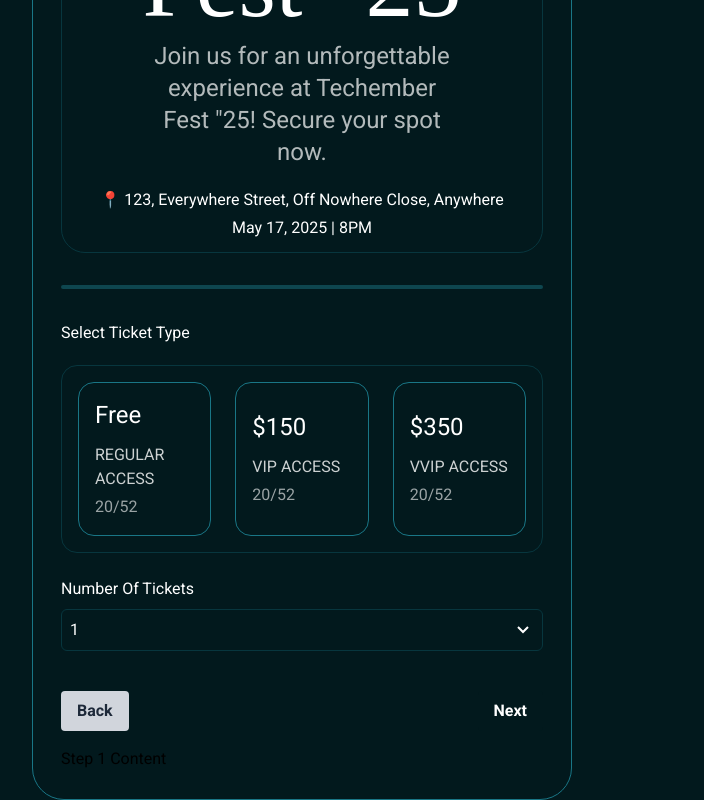
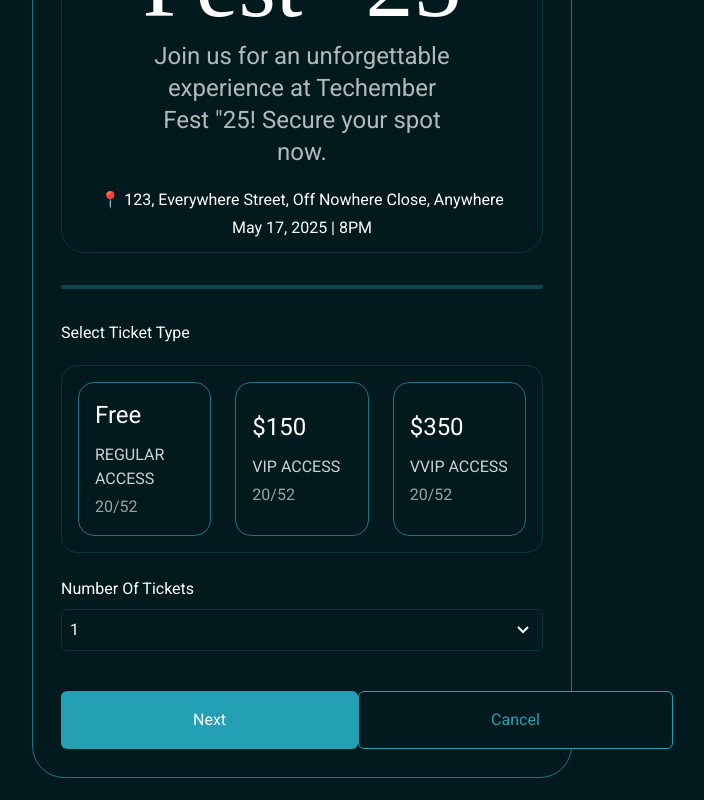
Before and after one commit to Jaymi-01/ticket-generator-app, a React (Vite) app: page / in a window 1280 px wide. Shown: the part 432-1232 px from the top of the page, without its empty margins (338-1042 px from the left). After the commit the page ends 1210 px from the top, so only its background shows below. Built offline with nearby package versions, Linux system fonts and the light colour scheme; a web font is replaced by a local one.

Commit message:
done with step 1. will go back to the drop down issue later

```diff
--- a/src/components/TicketCard.jsx
+++ b/src/components/TicketCard.jsx
@@ -1,5 +1,5 @@
 import React, { useState, useEffect } from "react";
-import dropdown from '../assets/chevron-down.svg'
+import dropdown from "../assets/chevron-down.svg";
 
 const TicketCard = ({ totalSteps = 3 }) => {
   const [currentStep, setCurrentStep] = useState(1);
@@ -8,9 +8,24 @@ const TicketCard = ({ totalSteps = 3 }) => {
   const [numberOfTickets, setNumberOfTickets] = useState(1);
 
   const ticketTypes = [
-    { id: "free", name: "Free", description: "REGULAR ACCESS", availability: "20/52" },
-    { id: "vip", name: "$150", description: "VIP ACCESS", availability: "20/52" },
-    { id: "vvip", name: "$350", description: "VVIP ACCESS", availability: "20/52" },
+    {
+      id: "free",
+      name: "Free",
+      description: "REGULAR ACCESS",
+      availability: "20/52",
+    },
+    {
+      id: "vip",
+      name: "$150",
+      description: "VIP ACCESS",
+      availability: "20/52",
+    },
+    {
+      id: "vvip",
+      name: "$350",
+      description: "VVIP ACCESS",
+      availability: "20/52",
+    },
   ];
 
   useEffect(() => {
@@ -45,17 +60,19 @@ const TicketCard = ({ totalSteps = 3 }) => {
   const getPaddingClass = () => {
     switch (numberOfTickets) {
       case 1:
-        return 'p-1';
+        return "p-1";
       case 2:
-        return 'p-2';
+        return "p-2";
       case 3:
-        return 'p-3';
+        return "p-3";
       default:
-        return 'p-1'; // Default padding
+        return "p-1"; // Default padding
     }
   };
 
   return (
+    <>
+      {currentStep === 1 && (
         <div className="mx-5 mt-10 md:mx-92.5 border border-border p-7 rounded-4xl">
           <div className="md:flex md:items-center md:justify-between">
             <div className="font-header text-white text-xl mb-2">
@@ -79,8 +96,8 @@ const TicketCard = ({ totalSteps = 3 }) => {
               Techember Fest "25
             </h1>
             <p className="text-white opacity-70 text-md md:text-2xl md:px-19 mt-2">
-          Join us for an unforgettable experience at Techember Fest "25! Secure
-          your spot now.
+              Join us for an unforgettable experience at Techember Fest "25!
+              Secure your spot now.
             </p>
             <div className="mt-5 text-white">
               <div>📍 123, Everywhere Street, Off Nowhere Close, Anywhere</div>
@@ -112,40 +129,132 @@ const TicketCard = ({ totalSteps = 3 }) => {
               <select
                 value={numberOfTickets}
                 onChange={handleNumberOfTicketsChange}
-            className="appearance-none bg-primary border border-border2 text-white rounded-md p-2 w-full focus:outline-none pr-8"
+                className="appearance-none bg-primary border border-border2 text-white rounded-md p-2 w-full focus:outline-none"
               >
                 <option value={1}>1</option>
                 <option value={2}>2</option>
                 <option value={3}>3</option>
               </select>
-          <div className={`pointer-events-none absolute inset-y-0 right-0 flex items-center px-2 text-white ${getPaddingClass()}`}>
-            <img src={dropdown} alt=""  />
+              <div
+                className={`pointer-events-none absolute inset-y-0 right-0 flex items-center px-2 text-white ${getPaddingClass()}`}
+              >
+                <img src={dropdown} alt="" />
               </div>
             </div>
           </div>
 
-      <div className="flex justify-between mt-10">
+          <div className="flex flex-col md:flex-row md:justify-between mt-10">
+            <button
+              onClick={handleNext}
+              disabled={currentStep === totalSteps || !selectedTicket}
+              className="bg-progress text-white py-2 px-4 md:py-4 md:px-33 rounded-md focus:outline-none focus:shadow-outline mt-4 md:mt-0"
+            >
+              Next
+            </button>
             <button
               onClick={handleBack}
               disabled={currentStep === 1}
-          className="bg-gray-300 hover:bg-gray-400 text-gray-800 font-bold py-2 px-4 rounded focus:outline-none focus:shadow-outline"
+              className="bg-primary border border-progress text-progress py-2 px-4 md:py-4 md:px-33 rounded-md focus:outline-none focus:shadow-outline mt-4 md:mt-0"
+            >
+              Cancel
+            </button>
+          </div>
+        </div>
+      )}
+      {/* {currentStep === 2 &&(
+        <div className="mx-5 mt-10 md:mx-92.5 border border-border p-7 rounded-4xl">
+          <div className="md:flex md:items-center md:justify-between">
+            <div className="font-header text-white text-xl mb-2">
+              <h1>Ticket Selection</h1>
+            </div>
+            <div className="mb-4 flex items-center">
+              <p className="text-white">
+                Step {currentStep}/{totalSteps}
+              </p>
+            </div>
+          </div>
+
+          <div className="bg-bar rounded-md h-1 w-full transition-all duration-300 ease-linear">
+            <div
+              className="bg-progress rounded-md h-1"
+              style={{ width: `${progress}%` }}
+            />
+          </div>
+          <div className="border border-border2 rounded-3xl mt-5 p-3 text-center">
+            <h1 className="font-secondary text-white text-5xl md:text-8xl">
+              Techember Fest "25
+            </h1>
+            <p className="text-white opacity-70 text-md md:text-2xl md:px-19 mt-2">
+              Join us for an unforgettable experience at Techember Fest "25!
+              Secure your spot now.
+            </p>
+            <div className="mt-5 text-white">
+              <div>📍 123, Everywhere Street, Off Nowhere Close, Anywhere</div>
+              <div className="mt-1">May 17, 2025 | 8PM</div>
+            </div>
+          </div>
+          <div className="bg-bar rounded-md h-1 w-full my-8"></div>
+          <div className="text-white ">Select Ticket Type</div>
+
+          <div className="border border-border2 p-4 rounded-2xl mt-5 flex flex-col gap-y-6 md:gap-y-0 md:flex-row md:gap-x-6">
+            {ticketTypes.map((ticket) => (
+              <button
+                key={ticket.id}
+                onClick={() => handleSelectTicket(ticket.id)}
+                className={`border border-border text-white p-4 rounded-2xl w-full text-left focus:outline-none focus:ring-2 focus:ring-border focus:bg-border ${
+                  selectedTicket === ticket.id ? "bg-primary" : ""
+                }`}
+              >
+                <div className="text-2xl">{ticket.name}</div>
+                <div className="mt-3 opacity-80">{ticket.description}</div>
+                <div className="mt-1 opacity-60">{ticket.availability}</div>
+              </button>
+            ))}
+          </div>
+
+          <div className="mt-6">
+            <div className="text-white mb-2">Number Of Tickets</div>
+            <div className="relative">
+              <select
+                value={numberOfTickets}
+                onChange={handleNumberOfTicketsChange}
+                className="appearance-none bg-primary border border-border2 text-white rounded-md p-2 w-full focus:outline-none"
+              >
+                <option value={1}>1</option>
+                <option value={2}>2</option>
+                <option value={3}>3</option>
+              </select>
+              <div
+                className={`pointer-events-none absolute inset-y-0 right-0 flex items-center px-2 text-white ${getPaddingClass()}`}
+              >
+                <img src={dropdown} alt="" />
+              </div>
+            </div>
+          </div>
+
+          <div className="flex flex-col md:flex-row md:justify-between mt-10">
+            <button
+              onClick={handleNext}
+              disabled={currentStep === totalSteps || !selectedTicket}
+              className="bg-progress text-white py-2 px-4 md:py-4 md:px-33 rounded-md focus:outline-none focus:shadow-outline mt-4 md:mt-0"
+            >
+              Next
+            </button>
+            <button
+              onClick={handleBack}
+              disabled={currentStep === 1}
+              className="bg-primary border border-progress text-progress py-2 px-4 md:py-4 md:px-33 rounded-md focus:outline-none focus:shadow-outline mt-4 md:mt-0"
             >
               Back
             </button>
-        <button
-          onClick={handleNext}
-          disabled={currentStep === totalSteps || !selectedTicket}
-          className="bg-primary hover:bg-primary-dark text-white font-bold py-2 px-4 rounded focus:outline-none focus:shadow-outline"
-        >
-          Next
-        </button>
-      </div>
-      <div className="mt-4">
-        {currentStep === 1 && <div>Step 1 Content</div>}
-        {currentStep === 2 && <div>Step 2 Content</div>}
-        {currentStep === 3 && <div>Step 3 Content</div>}
           </div>
         </div>
+      )} */}
+      {/* <div>
+
+        {currentStep === 3 && <div>Step 3 Content</div>}
+      </div> */}
+    </>
   );
 };
 
```
Lines whose indentation alone changed are shown as unchanged.
